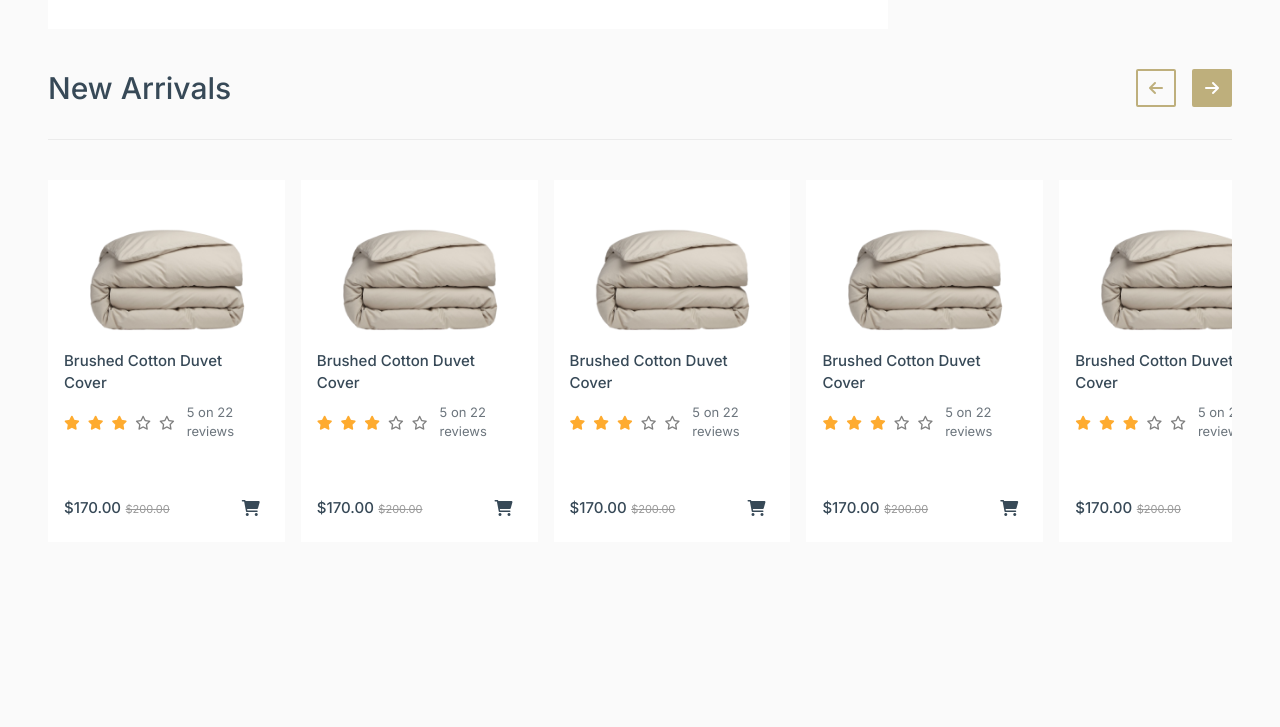
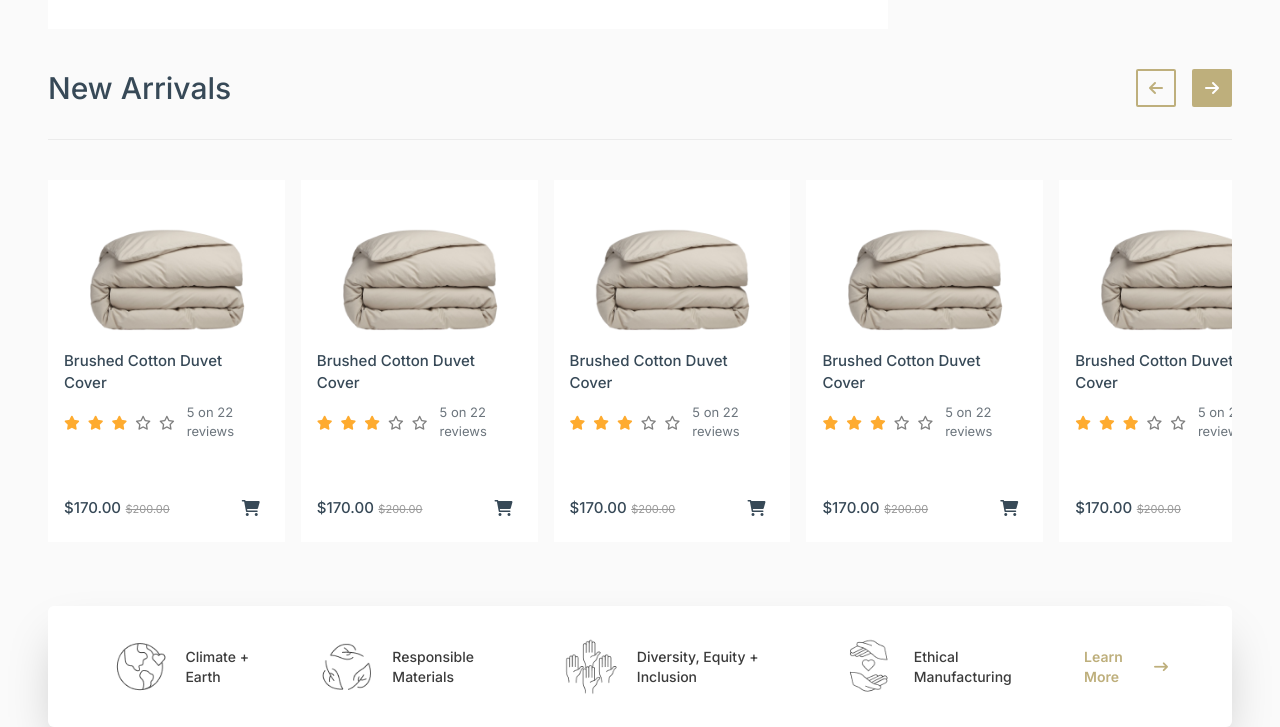
Before and after one commit to Safeya-Yasien/e-commerce-single-page, a website: page public/index.html in a window 1280 px wide. Shown: the part 1648-2375 px from the top of the page. Before the commit the page ends 2190 px from the top, so only its background shows below. Drawn offline with Linux system fonts and the light colour scheme.

Commit message:
add features section

```diff
--- a/public/index.html
+++ b/public/index.html
@@ -973,6 +973,51 @@
           </div>
         </div>
       </div>
+
+      <!-- features -->
+      <div
+        class="flex items-center p-8 px-16 bg-white mt-16 shadow-2xl rounded-md gap-12 justify-between"
+      >
+        <div class="flex items-center gap-4">
+          <div>
+            <img src="images/feature-1.png" alt="feature-1" />
+          </div>
+          <p class="text-sm font-medium text-[#3B3B3B]">Climate + Earth</p>
+        </div>
+        <div class="flex items-center gap-4">
+          <div>
+            <img src="images/feature-2.png" alt="feature-2" />
+          </div>
+          <p class="text-sm font-medium text-[#3B3B3B]">
+            Responsible Materials
+          </p>
+        </div>
+        <div class="flex items-center gap-4">
+          <div>
+            <img src="images/feature-3.png" alt="feature-3" />
+          </div>
+          <p class="text-sm font-medium text-[#3B3B3B]">
+            Diversity, Equity + Inclusion
+          </p>
+        </div>
+        <div class="flex items-center gap-4">
+          <div>
+            <img src="images/feature-4.png" alt="feature-4" />
+          </div>
+          <p class="text-sm font-medium text-[#3B3B3B]">
+            Ethical Manufacturing
+          </p>
+        </div>
+        <a
+          href="#"
+          class="font-semibold text-sm text-amber-dark flex items-center gap-2"
+          >Learn More
+          <i class="fa-solid fa-arrow-right-long"></i>
+        </a>
+      </div>
+
+      <!-- footer -->
+      <footer></footer>
     </div>
     <script src="main.js"></script>
   </body>
```
Also changed, not shown: public/images/feature-1.png (renamed from public/images/IMAGE (2).png), public/images/feature-2.png (renamed from public/images/IMAGE (3).png), public/images/feature-3.png (renamed from public/images/IMAGE (4).png), public/images/feature-4.png (renamed from public/images/IMAGE (5).png), public/output-style.css.
